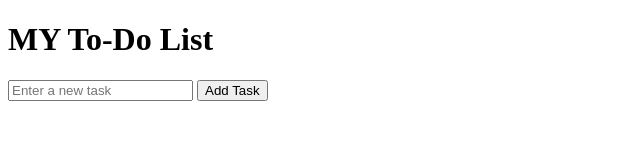
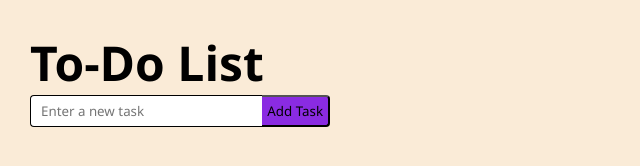
Before and after one commit to Ramsem13/Todolist, a plain HTML site: page index.html in a window 1280 px wide. Shown: the whole page, without its empty margins (0-640 px from the left). Drawn offline with Linux system fonts and the light colour scheme.

Commit message:
completed css

```diff
--- a/index.html
+++ b/index.html
@@ -7,7 +7,7 @@
     <link rel="stylesheet" href="style.css">
 </head>
 <body>
-    <h1>MY To-Do List</h1>
+    <h1>To-Do List</h1>
     <div class="input-wrapper">
         <input
         type="text"
@@ -17,7 +17,9 @@
         >
         <button id="add-btn">Add Task</button>
     </div>
-    <ul id="task-list"></ul>
+    <ul id="task-list">
+
+    </ul>
 
 
 
--- a/style.css
+++ b/style.css
@@ -0,0 +1,33 @@
+* {
+    padding: 0;
+    margin: 0;
+    font-family: 'Segoe UI', Tahoma, Geneva, Verdana, sans-serif;
+ }
+ body{
+    background-color: antiquewhite;
+    padding: 30px;
+ }
+ h1{
+    font-weight: 800;
+    font-size: 3rem;
+ }
+ .input-wrapper{
+    width: 300px;
+    display: flex;
+    height: 2rem;
+ }
+#task-input{
+   flex: 1;
+   border: .4px solid black;
+   border-right:transparent ;
+   border-top-left-radius: 4px;
+   border-bottom-left-radius:4px ;
+   padding-left: 10px;
+}
+#add-btn{
+   background-color: blueviolet;
+   border-top-right-radius: 4px;
+   border-bottom-right-radius:4px ;
+    border-left:transparent ;
+    padding: 5px;
+}
```
